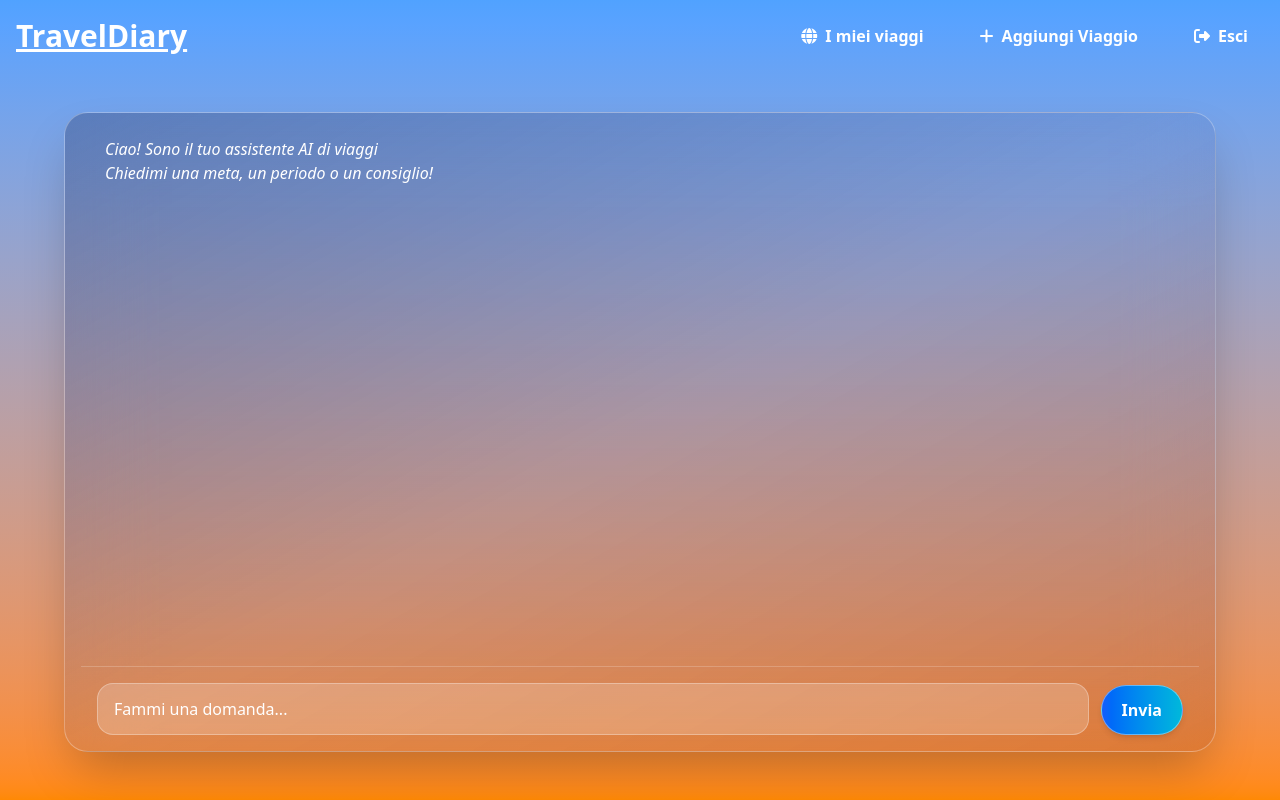
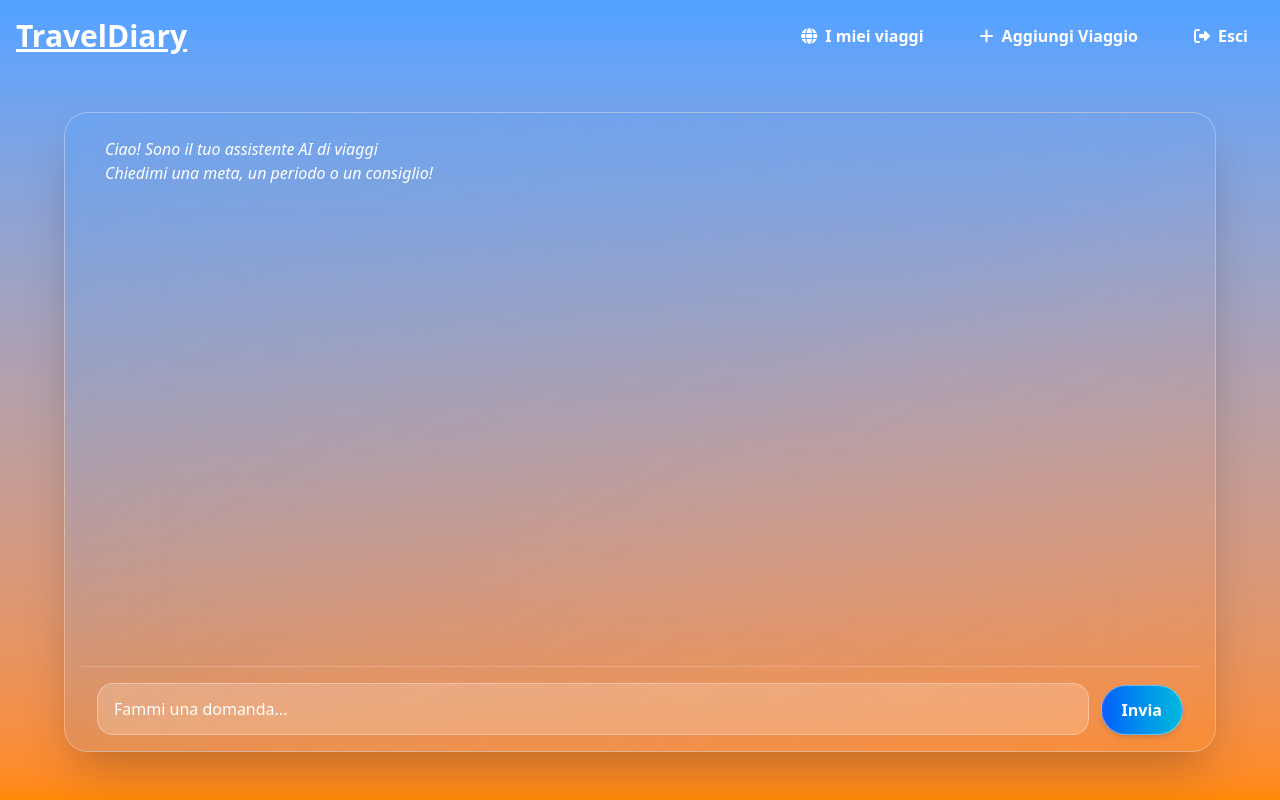
Before and after one commit to albertostizzoli/fastapi-react-travelapp, a React (Vite) app in the folder frontend/: page /chat in a window 1280 px wide. Built offline with nearby package versions, Linux system fonts and the light colour scheme.

Commit message:
modifications

```diff
--- a/frontend/src/pages/ChatAI.jsx
+++ b/frontend/src/pages/ChatAI.jsx
@@ -110,7 +110,7 @@ function ChatAI() {
 
     return (
         <div className="flex flex-col h-[80vh] max-w-6xl mx-auto mt-10
-            bg-gradient-to-br from-blue-950/30 via-blue-900/10 to-orange-900/20 backdrop-blur-2xl border border-white/30
+            bg-gradient-to-br from-blue-400/30 via-blue-400/10 to-orange-400/20 backdrop-blur-2xl border border-white/30
             rounded-3xl shadow-2xl overflow-hidden px-6 sm:px-4">
 
             {/*  Area messaggi */}
@@ -155,7 +155,7 @@ function ChatAI() {
             <div className="p-4 flex items-end gap-3 border-t border-white/20">
                 <input
                     className="flex-1 bg-white/20 border border-white/30 rounded-2xl px-4 py-3 text-white
-                    placeholder-white focus:outline-none focus:ring-2 focus:ring-orange-300  transition
+                    placeholder-white focus:outline-none focus:ring-2 focus:ring-blue-300  transition
                     resize-none overflow-y-auto leading-relaxed min-h-[3rem] max-h-[10rem]"
                     value={input}
                     onChange={(e) => setInput(e.target.value)}
--- a/frontend/src/pages/Travels.jsx
+++ b/frontend/src/pages/Travels.jsx
@@ -138,9 +138,14 @@ function Travels() {
 
               {/* Contenuto */}
               <div className="p-8 flex flex-col gap-3">
-                <h2 className="text-2xl font-extrabold text-gray-50 drop-shadow-sm">
-                  {v.town} - {v.city}
-                </h2>
+                <div className="flex justify-between items-center">
+                  <h2 className="text-2xl font-extrabold text-gray-50 drop-shadow-sm">
+                    {v.town} - {v.city}
+                  </h2>
+                  <h3 className="text-2xl font-extrabold text-gray-50 drop-shadow-sm">
+                    { v.year }
+                  </h3>
+                </div>
                 <p className="text-gray-90 text-xl font-semibold">
                   {v.start_date} → {v.end_date}
                 </p>
```
